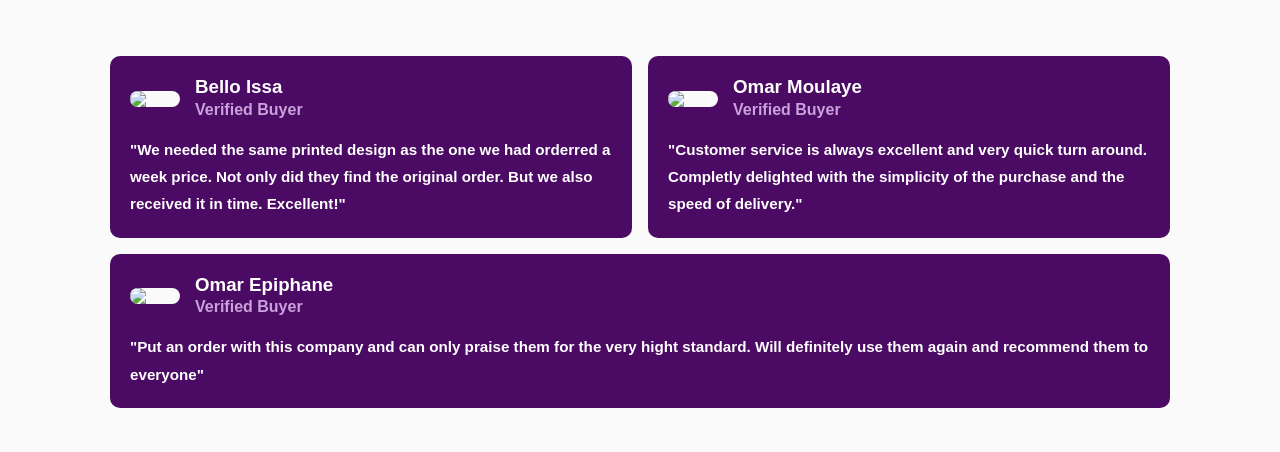
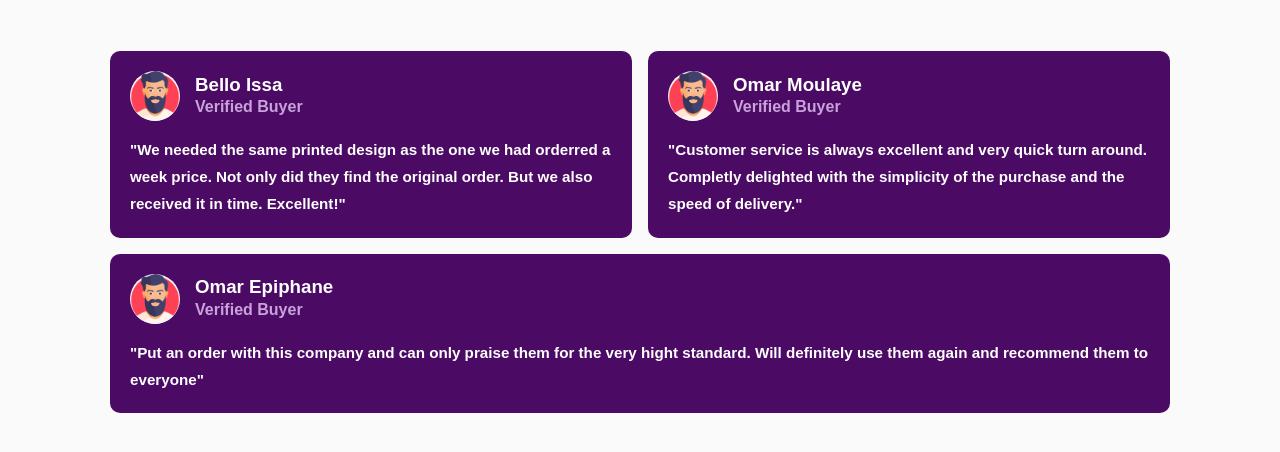
Before and after one commit to Idrissabelloissabii86/social_proof, a plain HTML site: page index.html in a window 1280 px wide. Shown: the part 290-742 px from the top of the page. Drawn offline with Linux system fonts and the light colour scheme; the site is published under a folder, as on GitHub Pages, so addresses that start at the root find nothing.

Commit message:
Update index.html

```diff
--- a/index.html
+++ b/index.html
@@ -37,7 +37,7 @@
                 <div class="card_flex">
                     <div class="user_profile">
                         <div class="user_profile-header">
-                             <img src="/images/icon-profile.png">
+                             <img src="./images/icon-profile.png">
                             <div class="name-and-status">
                                 <h3 class="user_name">Bello Issa</h3>
                                 <p class="user_status">Verified Buyer</p>
@@ -48,7 +48,7 @@
 
                     <div class="user_profile">
                         <div class="user_profile-header">
-                            <img src="/images/icon-profile.png">
+                            <img src="./images/icon-profile.png">
                             <div class="name-and-status">
                                 <h3 class="user_name">Omar Moulaye</h3>
                                 <p class="user_status">Verified Buyer</p>
@@ -60,7 +60,7 @@
                 </div>
                 <div class="user_profile alone">
                     <div class="user_profile-header">
-                        <img src="/images/icon-profile.png">
+                        <img src="./images/icon-profile.png">
                         <div class="name-and-status">
                             <h3 class="user_name">Omar Epiphane</h3>
                             <p class="user_status">Verified Buyer</p>
```
